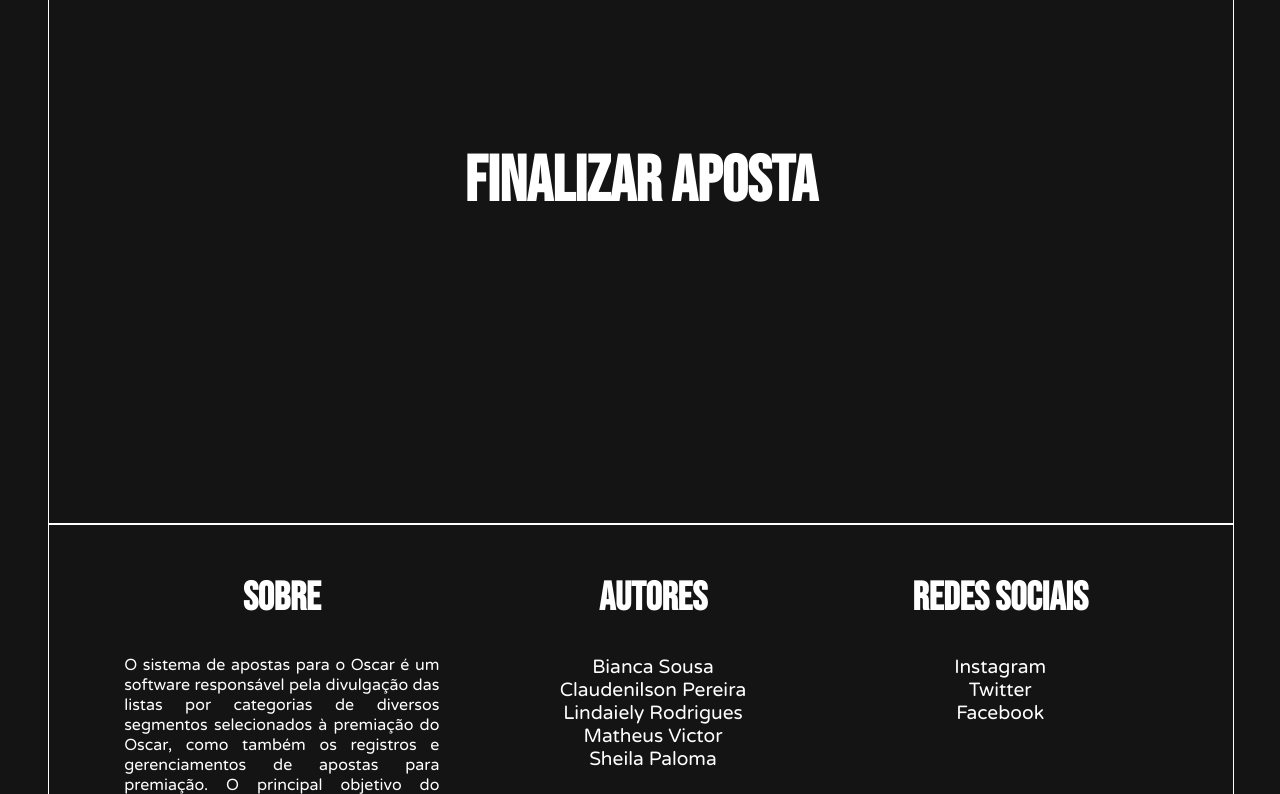
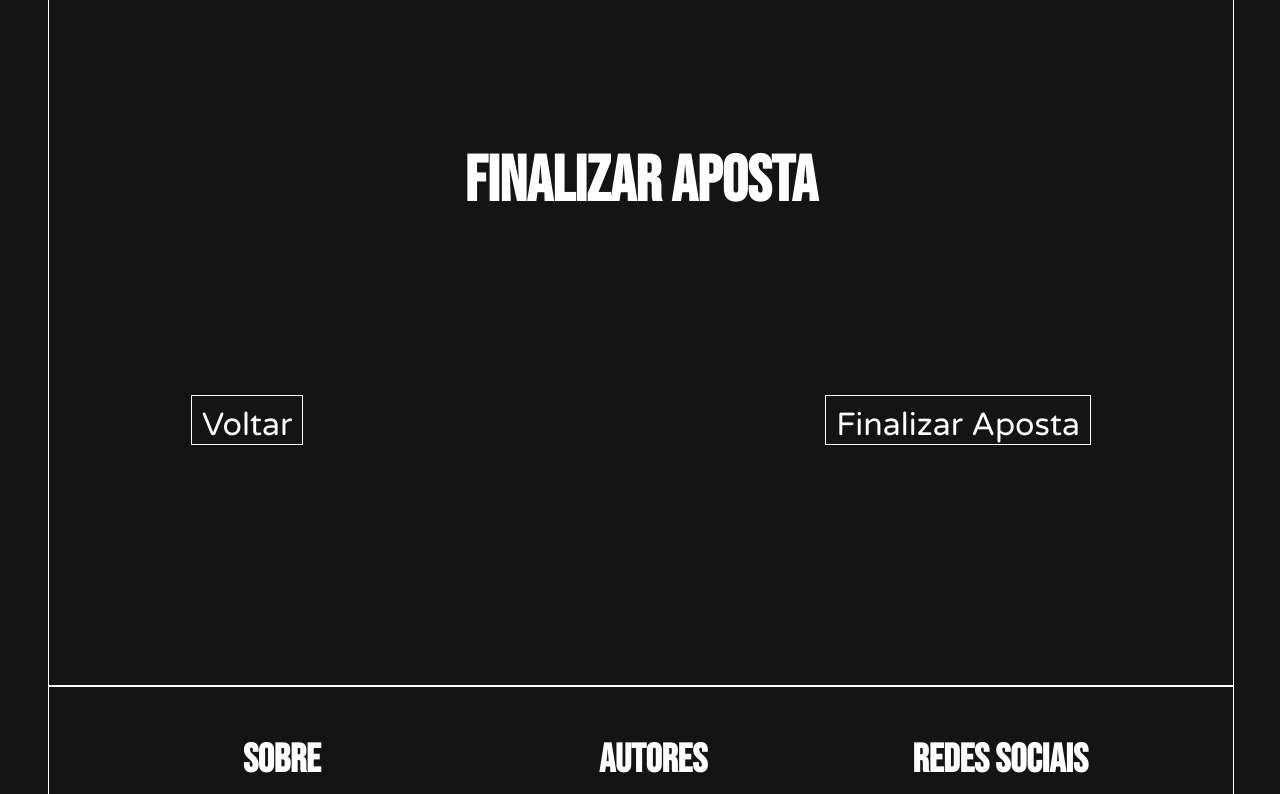
Before and after one commit to taotamat/SistemaDeApostaParaOscar, a Django app: template src/apostas/templates/finalizar.html in a window 1280 px wide. Shown: the part 139-933 px from the top of the page. Run offline with Django 4.2, Linux system fonts and the light colour scheme; the template is opened without the code that fills it, so the values that code supplies are empty.

Commit message:
update apostas

```diff
--- a/src/apostas/templates/finalizar.html
+++ b/src/apostas/templates/finalizar.html
@@ -5,6 +5,7 @@
 
 {% block 'head' %}
     <link rel="stylesheet" href="{% static 'css/finalizar.css' %}">
+    <link rel="stylesheet" href="{% static 'css/apostas.css' %}">
 {% endblock %}
 
 {% block 'conteudo' %}
@@ -58,6 +59,15 @@
             </div>
         {% endfor %}
 
+        <div class="botoes">
+            <a href="{% url 'categorias' %}">
+                <button>Voltar</button>
+            </a>
+            <a href="">
+                <button type="submit">Finalizar Aposta</button>
+            </a>
+        </div>
+
     </div>
 
 
--- a/src/static/css/apostas.css
+++ b/src/static/css/apostas.css
@@ -93,7 +93,7 @@ button{
     background-color: #141414;
     border: 1px solid #ffffff;
     color:rgb(255, 255, 255);
-    font-size: 1.3em;
+    font-size: 2em;
     margin-bottom: 1.5em;
     transition: .2s;
     font-family: 'Varela Round', sans-serif;
--- a/src/static/css/finalizar.css
+++ b/src/static/css/finalizar.css
@@ -16,6 +16,7 @@
     align-items: center;
     justify-content: center;
     flex-direction: column;
+    margin-top: 2em;
     margin-bottom: 10em;
     /* border: 1px solid pink; */
 }
```
Also changed, not shown: src/db.sqlite3.
